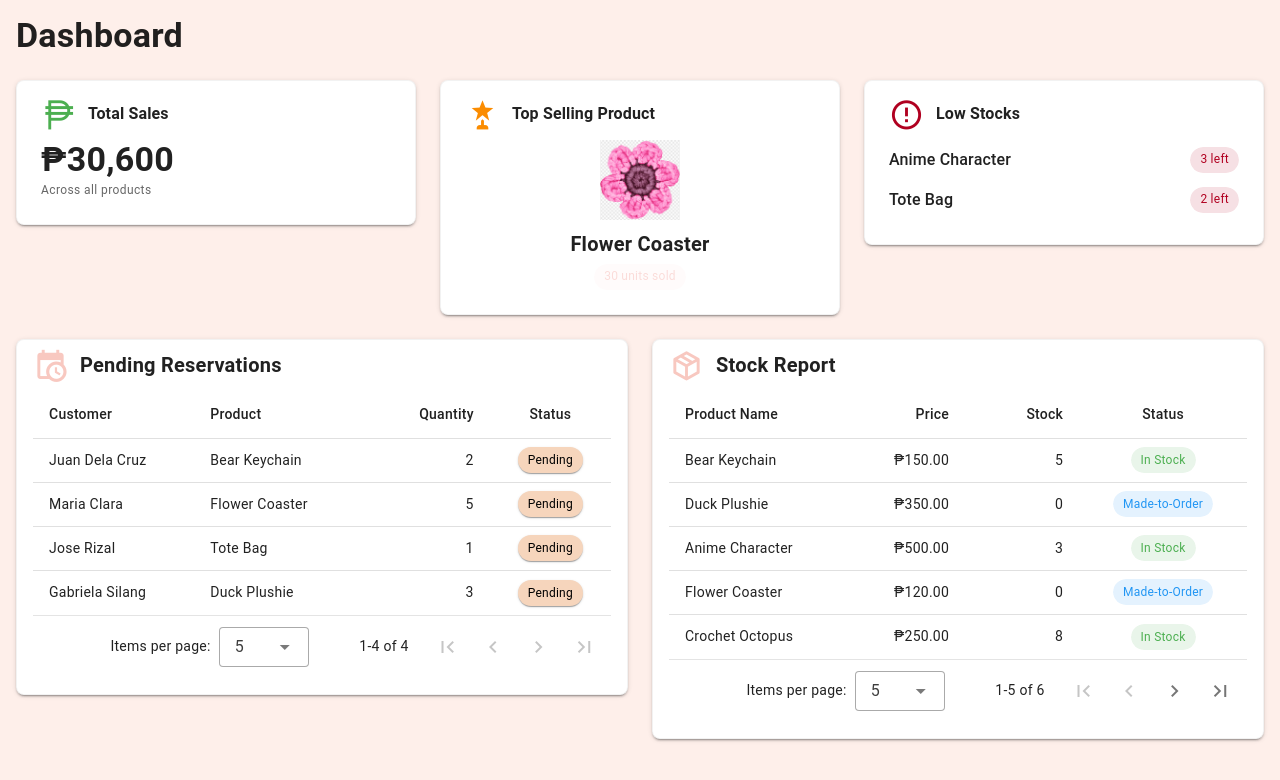
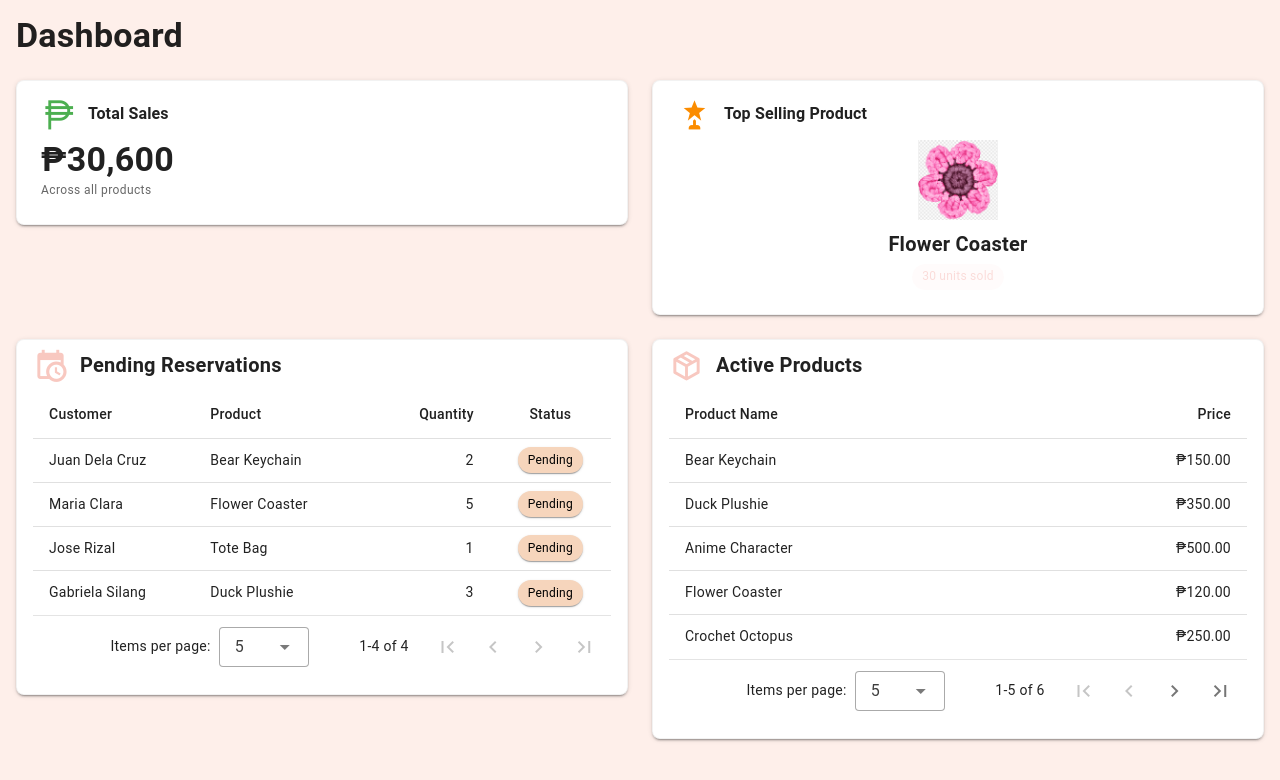
Before and after one commit to MarkNoriell/reservation-system, a Vue app in the folder client/: page /dashboard in a window 1280 px wide. Shown: the top 780 px of the page. Built offline with nearby package versions, Linux system fonts and the light colour scheme.

Commit message:
refactor: change stocks to active products

```diff
--- a/client/src/views/Dashboard.vue
+++ b/client/src/views/Dashboard.vue
@@ -1,12 +1,11 @@
 <template>
-
       <v-container fluid>
         <h1 class="text-h4 font-weight-bold mb-6" style="color: var(--v-theme-text);">Dashboard</h1>
 
         <!-- Main Stats Cards -->
         <v-row>
           <!-- Sales Card -->
-          <v-col cols="12" md="4">
+          <v-col cols="12" md="6">
             <v-card class="rounded-lg pa-2" elevation="2">
               <v-card-title class="d-flex align-center">
                 <v-icon icon="mdi-currency-php" class="mr-3" color="success" size="large"></v-icon>
@@ -22,7 +21,7 @@
           </v-col>
 
           <!-- Top Selling Product Card -->
-          <v-col cols="12" md="4">
+          <v-col cols="12" md="6">
             <v-card class="rounded-lg pa-2" elevation="2">
               <v-card-title class="d-flex align-center">
                 <v-icon icon="mdi-trophy-award" class="mr-3" color="warning" size="large"></v-icon>
@@ -38,29 +37,6 @@
                   </p>
                   <v-chip color="primary" size="small">{{ topSeller.sold }} units sold</v-chip>
               </v-card-text>
-            </v-card>
-          </v-col>
-
-          <!-- Low Stocks Card -->
-          <v-col cols="12" md="4">
-            <v-card class="rounded-lg pa-2" elevation="2">
-                <v-card-title class="d-flex align-center">
-                    <v-icon icon="mdi-alert-circle-outline" class="mr-3" color="error" size="large"></v-icon>
-                    <span class="font-weight-bold text-subtitle-1" style="color: var(--v-theme-text);">Low Stocks</span>
-                </v-card-title>
-                <v-card-text>
-                    <v-list v-if="lowStockItems.length > 0" density="compact" class="py-0">
-                        <v-list-item v-for="item in lowStockItems" :key="item.id" class="px-0">
-                            <v-list-item-title class="font-weight-medium">{{ item.name }}</v-list-item-title>
-                            <template v-slot:append>
-                                <v-chip size="small" variant="tonal" color="error">
-                                    {{ item.stock }} left
-                                </v-chip>
-                            </template>
-                        </v-list-item>
-                    </v-list>
-                    <p v-else class="text-medium-emphasis">No items with low stock.</p>
-                </v-card-text>
             </v-card>
           </v-col>
         </v-row>
@@ -89,16 +65,16 @@
                 </v-card>
             </v-col>
 
-            <!-- Stock Report -->
+            <!-- Active Products -->
             <v-col cols="12" md="6">
                 <v-card class="rounded-lg" elevation="2">
                     <v-card-title class="d-flex align-center">
                         <v-icon icon="mdi-package-variant-closed" class="mr-3" size="large" color="primary-darken-1"></v-icon>
-                        <span class="font-weight-bold text-h6" style="color: var(--v-theme-text);">Stock Report</span>
+                        <span class="font-weight-bold text-h6" style="color: var(--v-theme-text);">Active Products</span>
                     </v-card-title>
                     <v-card-text>
                         <v-data-table
-                            :headers="stockHeaders"
+                            :headers="activeProductsHeader"
                             :items="products"
                             items-per-page="5"
                             class="elevation-0"
@@ -170,11 +146,9 @@ const reservationHeaders = [
   { title: 'Status', key: 'status', align: 'center', sortable: false },
 ];
 
-const stockHeaders = [
+const activeProductsHeader = [
     { title: 'Product Name', key: 'name', sortable: true },
     { title: 'Price', key: 'price', align: 'end' },
-    { title: 'Stock', key: 'stock', align: 'end' },
-    { title: 'Status', key: 'status', align: 'center', sortable: false },
 ];
 
 </script>
```
